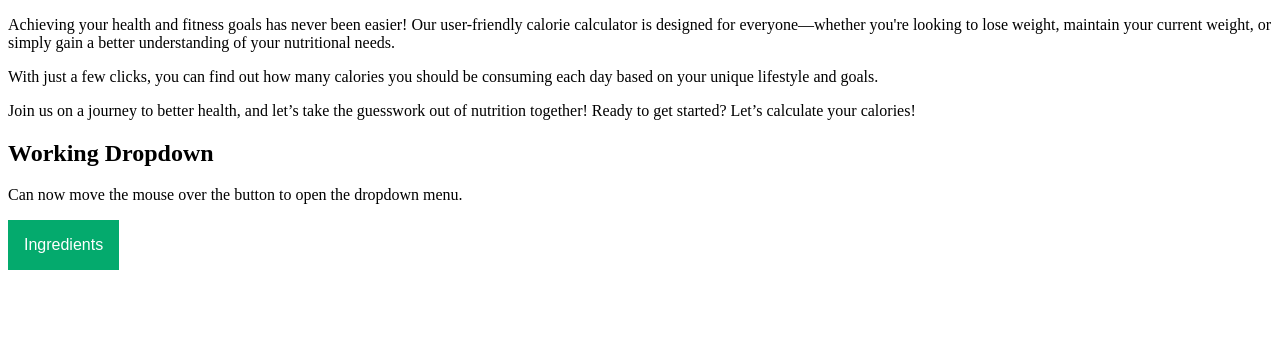
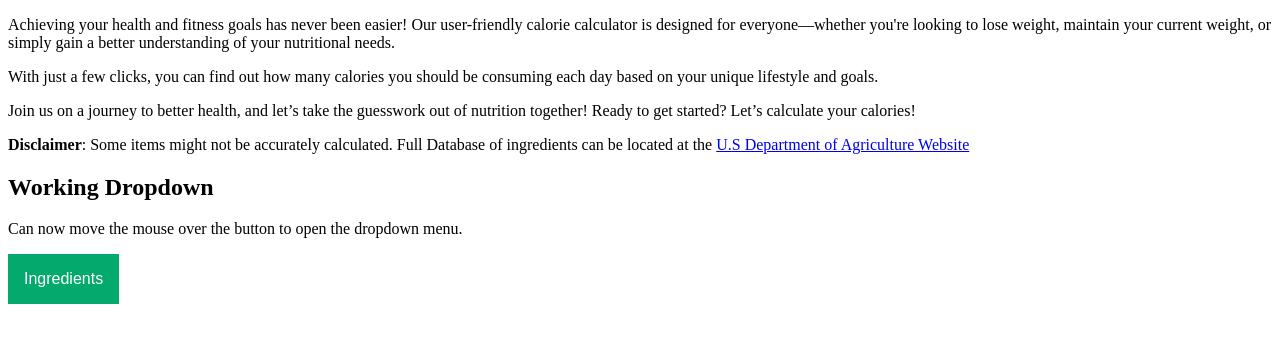
Before and after one commit to MaxDelatorre/WhatchaEating.github.io, a plain HTML site: page index.html in a window 1280 px wide. Shown: the part 105-448 px from the top of the page. Drawn offline with Linux system fonts and the light colour scheme.

Commit message:
Update index.html
Added intro and link to database

```diff
--- a/index.html
+++ b/index.html
@@ -45,6 +45,8 @@
 </head>
 <body style="background-color:white;">
 
+<!-- Start of comment: This Whole Code is the intro for the website -->
+
 <html>
 <head>
 	<title>HTML Editor - Full Version</title>
@@ -59,8 +61,13 @@
 <p>With just a few clicks, you can find out how many calories you should be consuming each day based on your unique lifestyle and goals.</p>
 
 <p>Join us on a journey to better health, and let&rsquo;s take the guesswork out of nutrition together! Ready to get started? Let&rsquo;s calculate your calories!</p>
+
+<p><strong>Disclaimer</strong>: Some items might not be accurately calculated. Full Database of ingredients can be located at the <a href="https://fdc.nal.usda.gov/">U.S Department of Agriculture Website</a></p>
+
 </body>
 </html>
+
+<!-- End of comment: This Whole Code is the intro for the website -->
 
 <h2>Working Dropdown</h2>
 <p>Can now move the mouse over the button to open the dropdown menu.</p>
```
